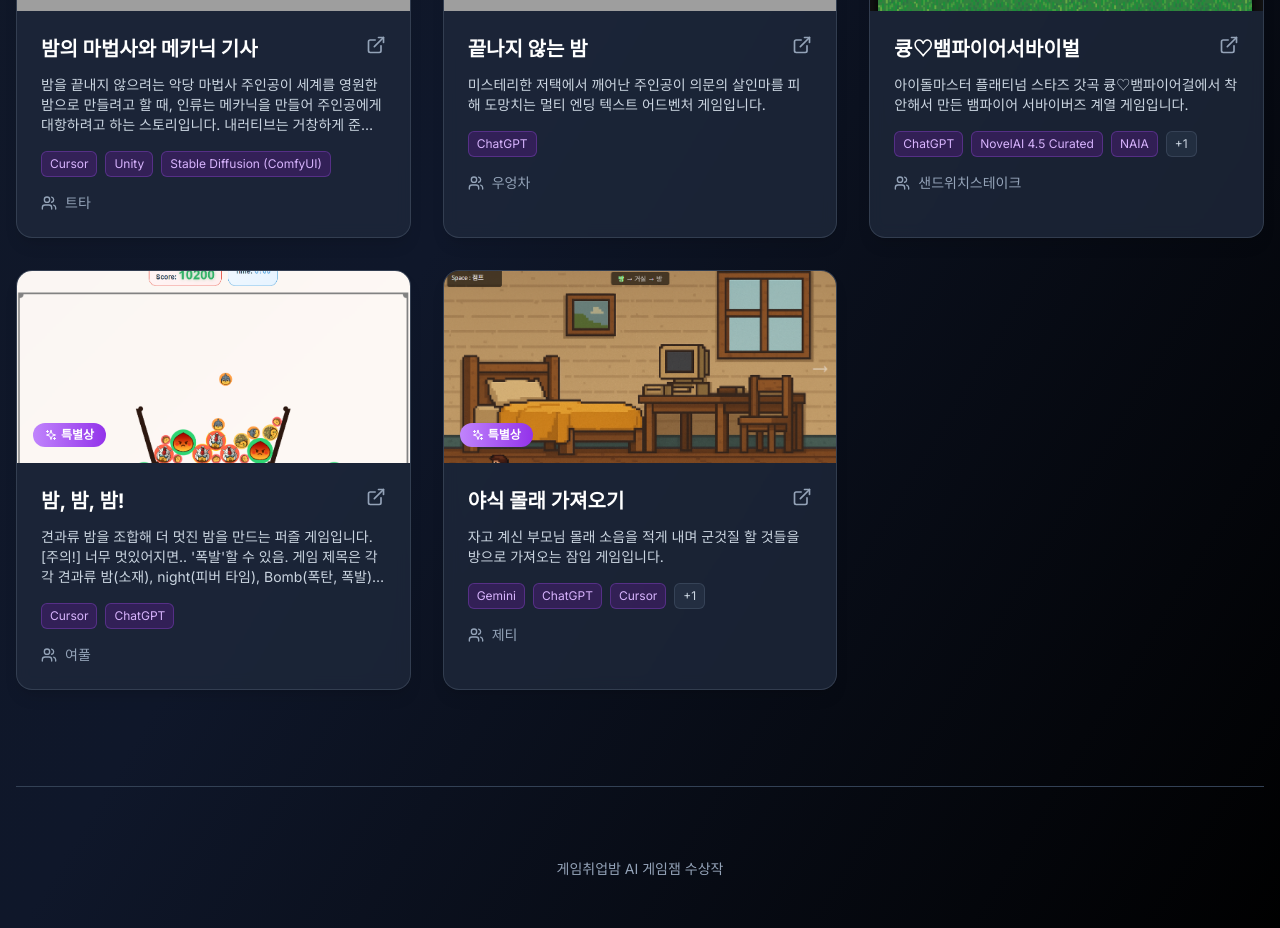
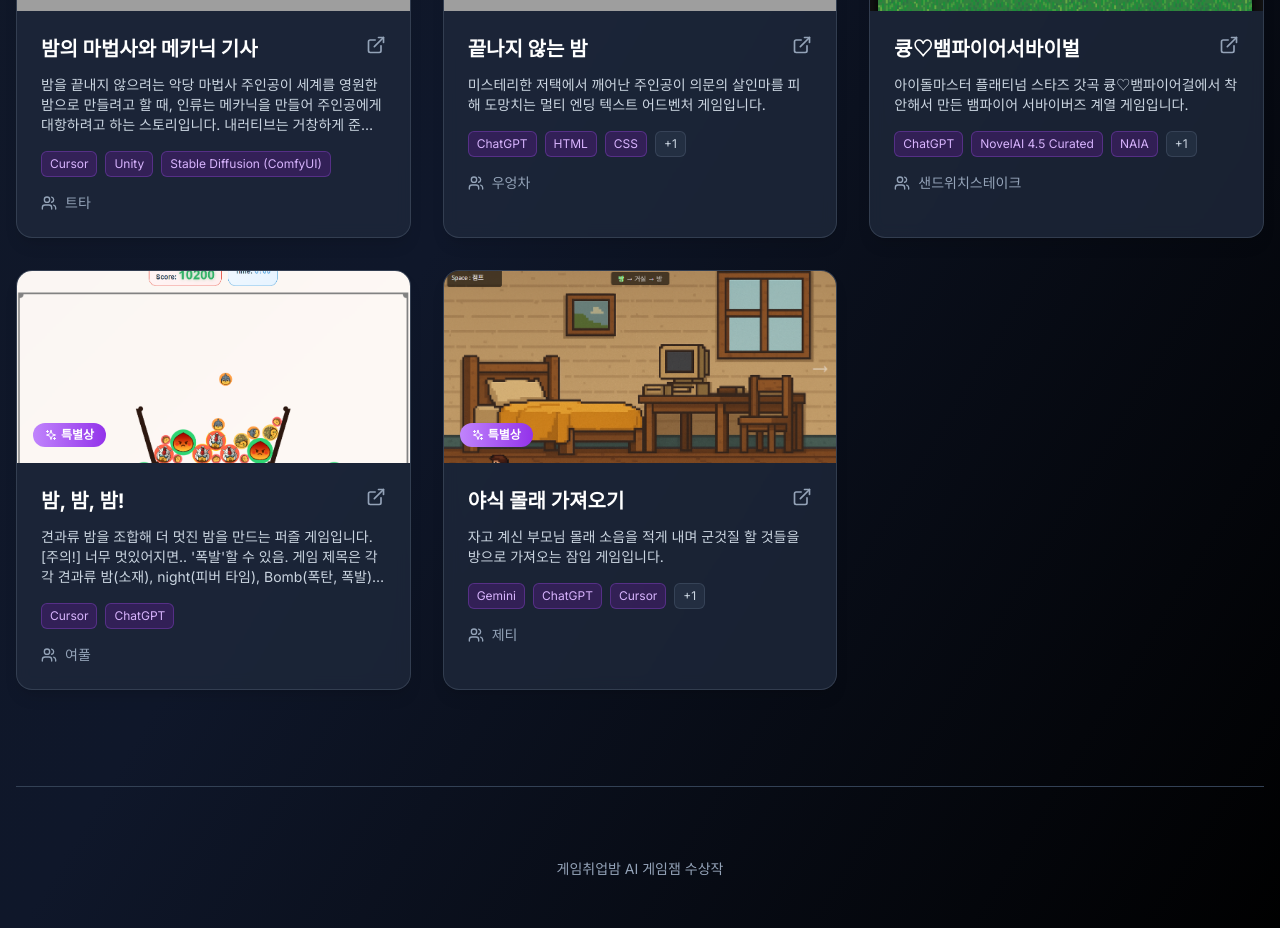
Before and after one commit to priori77/aigamejam-summer-showcase, a Next.js app: page / in a window 1280 px wide. Shown: the part 1140-2068 px from the top of the page. Built offline with nearby package versions, Linux system fonts and the light colour scheme; grey boxes are pictures that could not be loaded.

Commit message:
Revert "badge update"
This reverts commit dd792ade80dd36cdbe9209ca7e0e888b1045f8aa.

```diff
--- a/components/game-modal.tsx
+++ b/components/game-modal.tsx
@@ -164,7 +164,7 @@ export default function GameModal({ game, isOpen, onClose }: GameModalProps) {
             {/* Used Tools/Programs */}
             {game.features && game.features.length > 0 && (
               <div>
-                <h3 className="text-lg font-semibold mb-3 text-white">사용한 툴/엔진</h3>
+                <h3 className="text-lg font-semibold mb-3 text-white">사용한 툴</h3>
                 <div className="flex flex-wrap gap-2">
                   {game.features.map((feature, index) => (
                     <span
--- a/data/games.ts
+++ b/data/games.ts
@@ -55,7 +55,7 @@ export const sampleGames: Game[] = [
         url: '/webp/endlessnight-intro.webp',
       }
     ],
-    features: ['ChatGPT'],
+    features: ['ChatGPT', 'HTML', 'CSS', 'JavaScript'],
     developers: ['우엉차'],
     tags: ['텍스트 어드벤처', '공포', '멀티 엔딩'],
     award: 'special'
```
